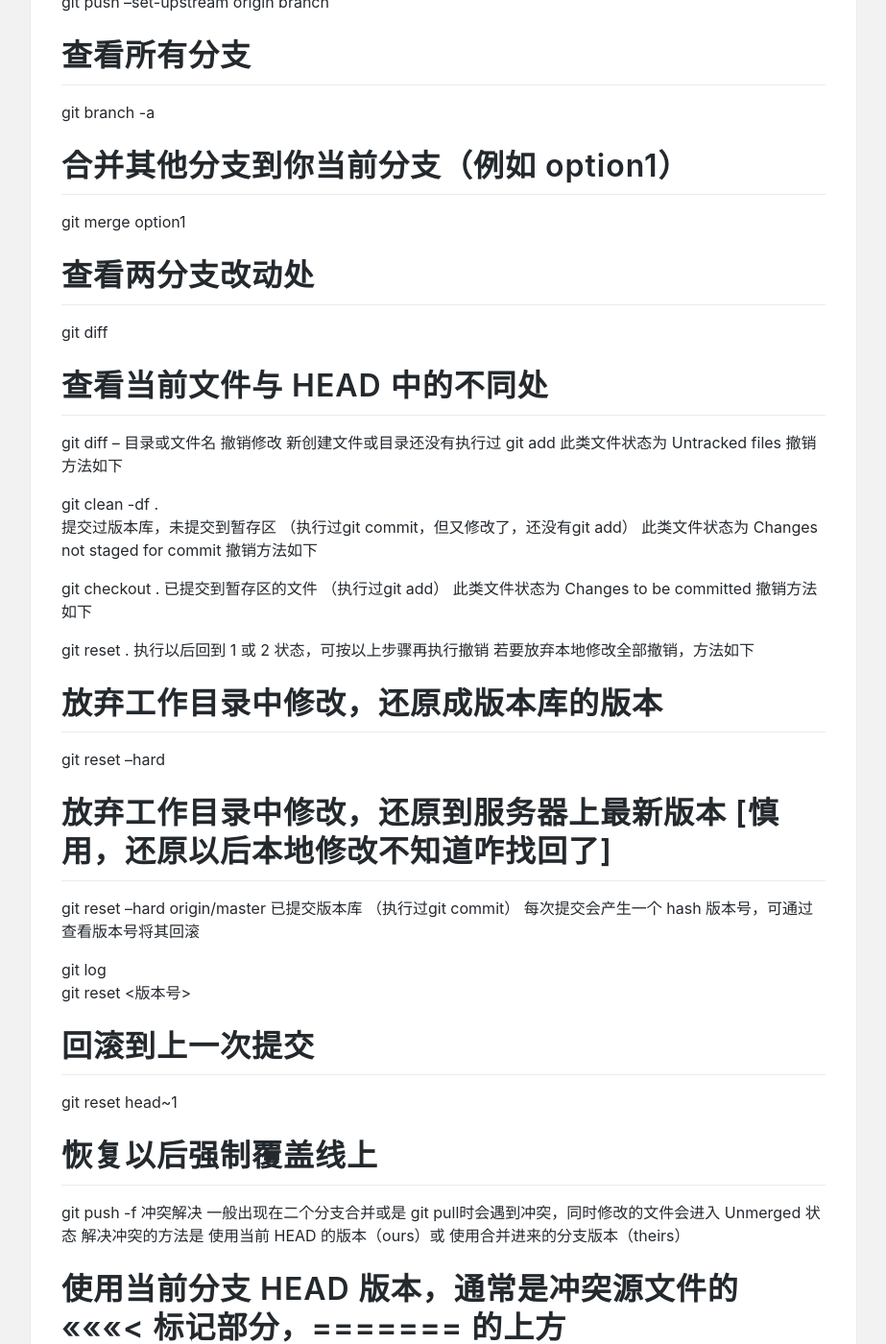
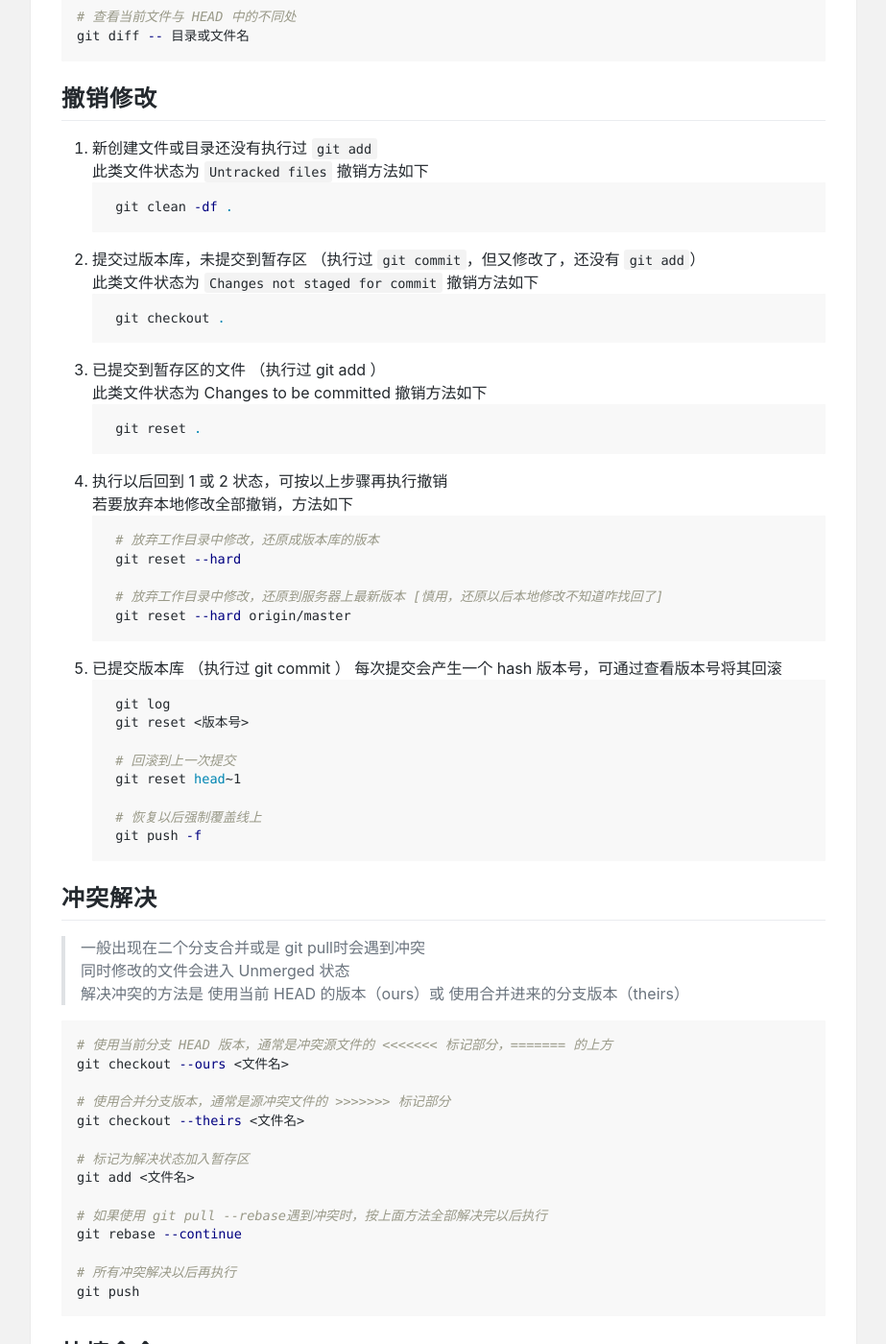
Before and after one commit to chenzilu1990/liurongqing.github.io, a Jekyll site: the page built from _posts/2016-03-04-git-use.md, in a window 1280 px wide and 1400 px high, scrolled down 2061 px. Shown: the whole window at 96% size, without its empty margins (178-1101 px from the left). Built offline with Jekyll 4.4.1, drawn with Linux system fonts in a browser that asks for light colours; emoji names are drawn with the system emoji font; comment, search, counter and statistics services are not loaded; some of the changed lines change nothing that is shown; some of the changed text lies outside the part shown.

Commit message:
整理git

````diff
--- a/_posts/2016-03-04-git-use.md
+++ b/_posts/2016-03-04-git-use.md
@@ -47,11 +47,14 @@ git pull --rebase
 
 # 提交到远程仓库 （每次 git push 之前，先执行 git pull）
 git push
-```
 
 # 远程还没有仓库时，将本地仓库连接并推送上去
 git remote add origin <server>
-分支与合并
+```
+
+## 分支与合并
+
+```bash
 # 创建分支，并切换过去
 git checkout -b feature_a
 
@@ -75,42 +78,58 @@ git diff <source_branch> <target_branch>
 
 # 查看当前文件与 HEAD 中的不同处
 git diff -- 目录或文件名
-撤销修改
-新创建文件或目录还没有执行过 git add
-此类文件状态为 Untracked files 撤销方法如下
+```
 
-git clean -df .
-提交过版本库，未提交到暂存区 （执行过git commit，但又修改了，还没有git add）
-此类文件状态为 Changes not staged for commit 撤销方法如下
+## 撤销修改
+1. 新创建文件或目录还没有执行过 `git add` <br>
+  此类文件状态为 `Untracked files` 撤销方法如下
+    ```bash
+    git clean -df .
+    ```
 
-git checkout .
-已提交到暂存区的文件 （执行过git add）
-此类文件状态为 Changes to be committed 撤销方法如下
+2. 提交过版本库，未提交到暂存区 （执行过 `git commit`，但又修改了，还没有 `git add`） <br>
+  此类文件状态为 `Changes not staged for commit` 撤销方法如下
+    ```bash
+    git checkout .
+    ```
 
-git reset .
-执行以后回到 1 或 2 状态，可按以上步骤再执行撤销
-若要放弃本地修改全部撤销，方法如下
+3. 已提交到暂存区的文件 （执行过 git add ） <br>
+  此类文件状态为 Changes to be committed 撤销方法如下
+    ```bash
+    git reset .
+    ```
 
-# 放弃工作目录中修改，还原成版本库的版本
-git reset --hard
+4. 执行以后回到 1 或 2 状态，可按以上步骤再执行撤销 <br>
+  若要放弃本地修改全部撤销，方法如下
+    ```bash
+    # 放弃工作目录中修改，还原成版本库的版本
+    git reset --hard
 
-# 放弃工作目录中修改，还原到服务器上最新版本 [慎用，还原以后本地修改不知道咋找回了]
-git reset --hard origin/master
-已提交版本库 （执行过git commit）
-每次提交会产生一个 hash 版本号，可通过查看版本号将其回滚
+    # 放弃工作目录中修改，还原到服务器上最新版本 [慎用，还原以后本地修改不知道咋找回了]
+    git reset --hard origin/master
+    ```
 
-git log
-git reset <版本号>
+5. 已提交版本库 （执行过 git commit ）
+  每次提交会产生一个 hash 版本号，可通过查看版本号将其回滚
+    ```bash
+    git log
+    git reset <版本号>
 
-# 回滚到上一次提交
-git reset head~1
+    # 回滚到上一次提交
+    git reset head~1
 
-# 恢复以后强制覆盖线上
-git push -f
-冲突解决
-一般出现在二个分支合并或是 git pull时会遇到冲突，同时修改的文件会进入 Unmerged 状态
-解决冲突的方法是 使用当前 HEAD 的版本（ours）或 使用合并进来的分支版本（theirs）
+    # 恢复以后强制覆盖线上
+    git push -f
+    ```
 
+
+
+## 冲突解决
+> 一般出现在二个分支合并或是 git pull时会遇到冲突 <br>
+> 同时修改的文件会进入 Unmerged 状态 <br>
+> 解决冲突的方法是 使用当前 HEAD 的版本（ours）或 使用合并进来的分支版本（theirs）
+
+```bash
 # 使用当前分支 HEAD 版本，通常是冲突源文件的 <<<<<<< 标记部分，======= 的上方
 git checkout --ours <文件名>
 
@@ -125,7 +144,12 @@ git rebase --continue
 
 # 所有冲突解决以后再执行
 git push
-快捷命令
-安装过oh-my-zsh可使用这些快捷命令
-获取全部命令
-https://github.com/robbyrussell/oh-my-zsh/wiki/Plugin:git
+```
+
+## 快捷命令
+
+安装过 oh-my-zsh 可使用这些快捷命令
+
+获取全部命令 <br>
+
+[https://github.com/robbyrussell/oh-my-zsh/wiki/Plugin:git](https://github.com/robbyrussell/oh-my-zsh/wiki/Plugin:git)
````
